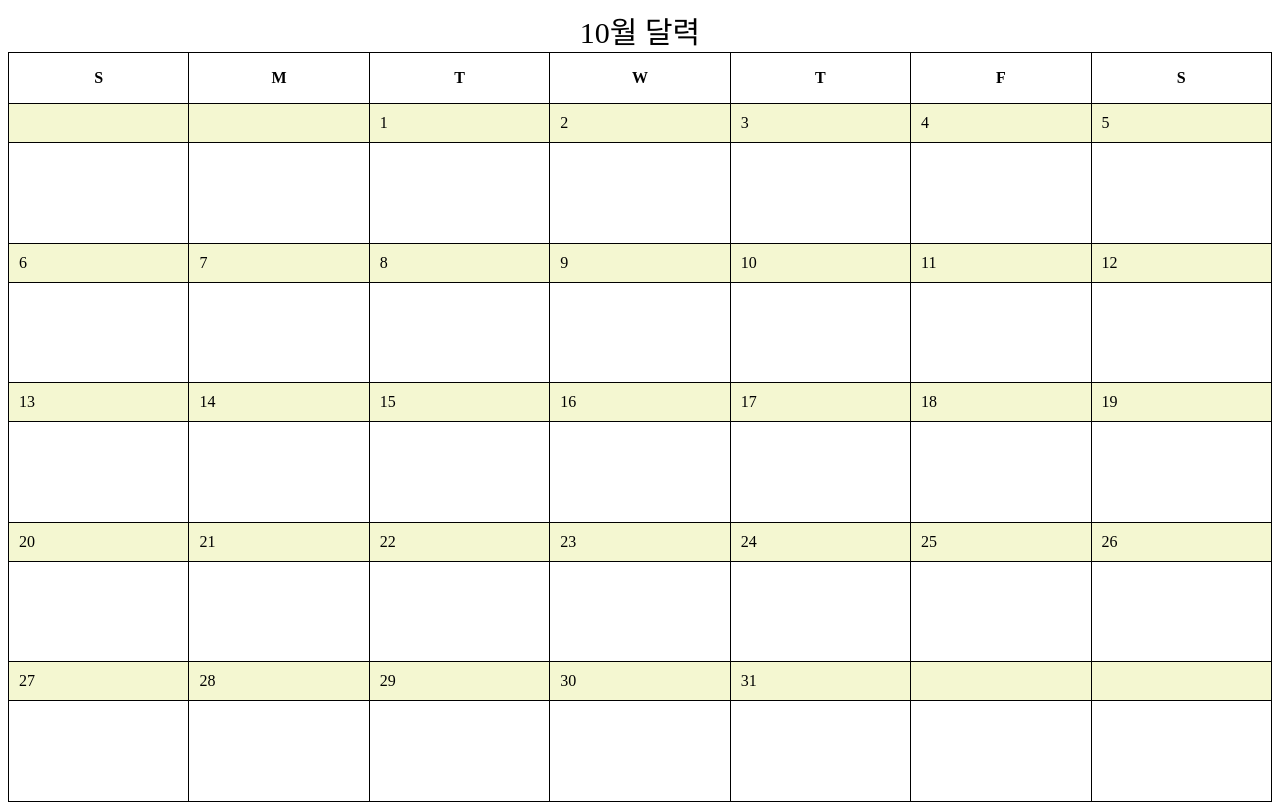
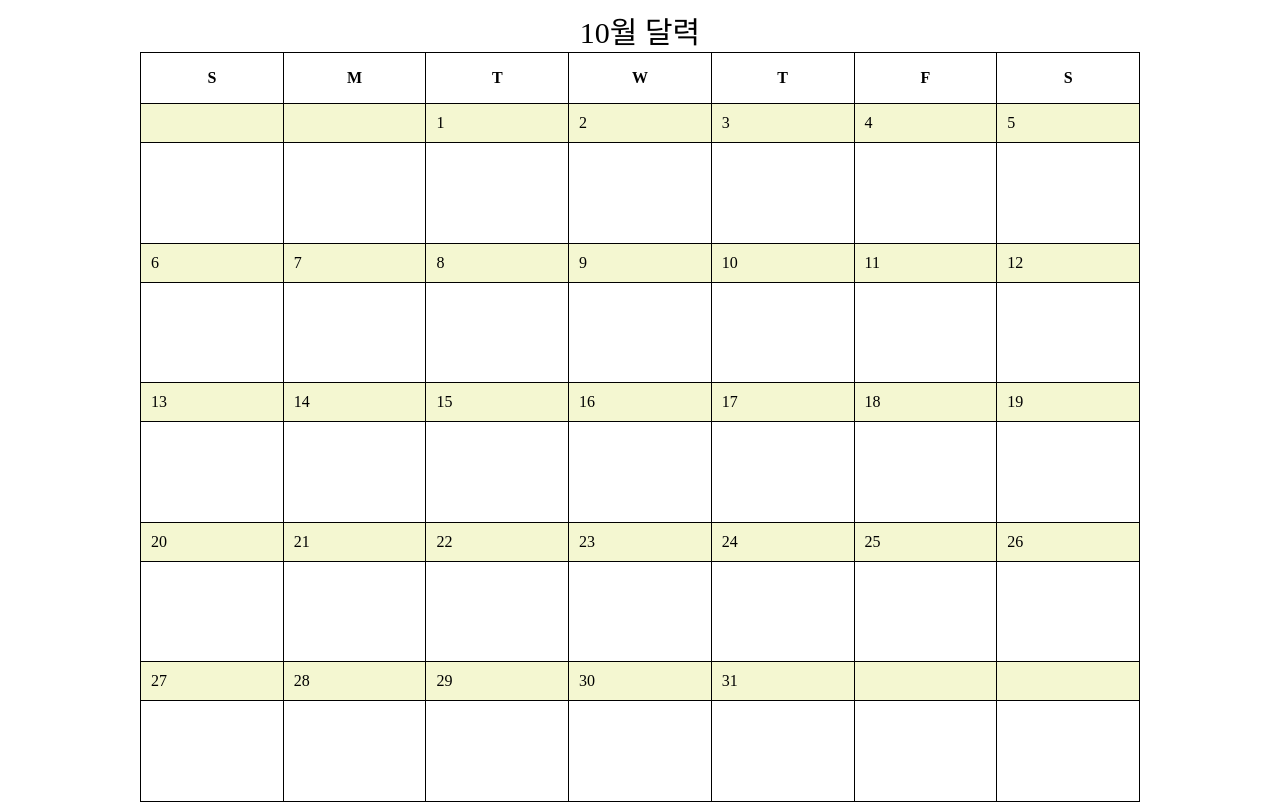
Before and after one commit to hyunji1117/-Practice-Calendar, a plain HTML site: page index.html in a window 1280 px wide. Drawn offline with Linux system fonts and the light colour scheme.

Commit message:
MODIFY TABLE POSITION

```diff
--- a/index.css
+++ b/index.css
@@ -1,6 +1,9 @@
 table {
-  width: 100%;
+  width: 1000px;
   height: 750px;
+  position: absolute;
+  left: 50%;
+  margin-left: calc(1000px / -2);
 }
 table,th,td {
   border: 1px solid #000;
--- a/index.html
+++ b/index.html
@@ -8,7 +8,7 @@
   <!-- css 연결 -->
   <link rel="stylesheet" href="./index.css">
   <!-- //css 연결 -->
-  <title>Document</title>
+  <title> October Calendar Diary </title>
 
 </head>
 <body>
```
Also changed, not shown: img/calendar_img.png (added), 2 other files.
